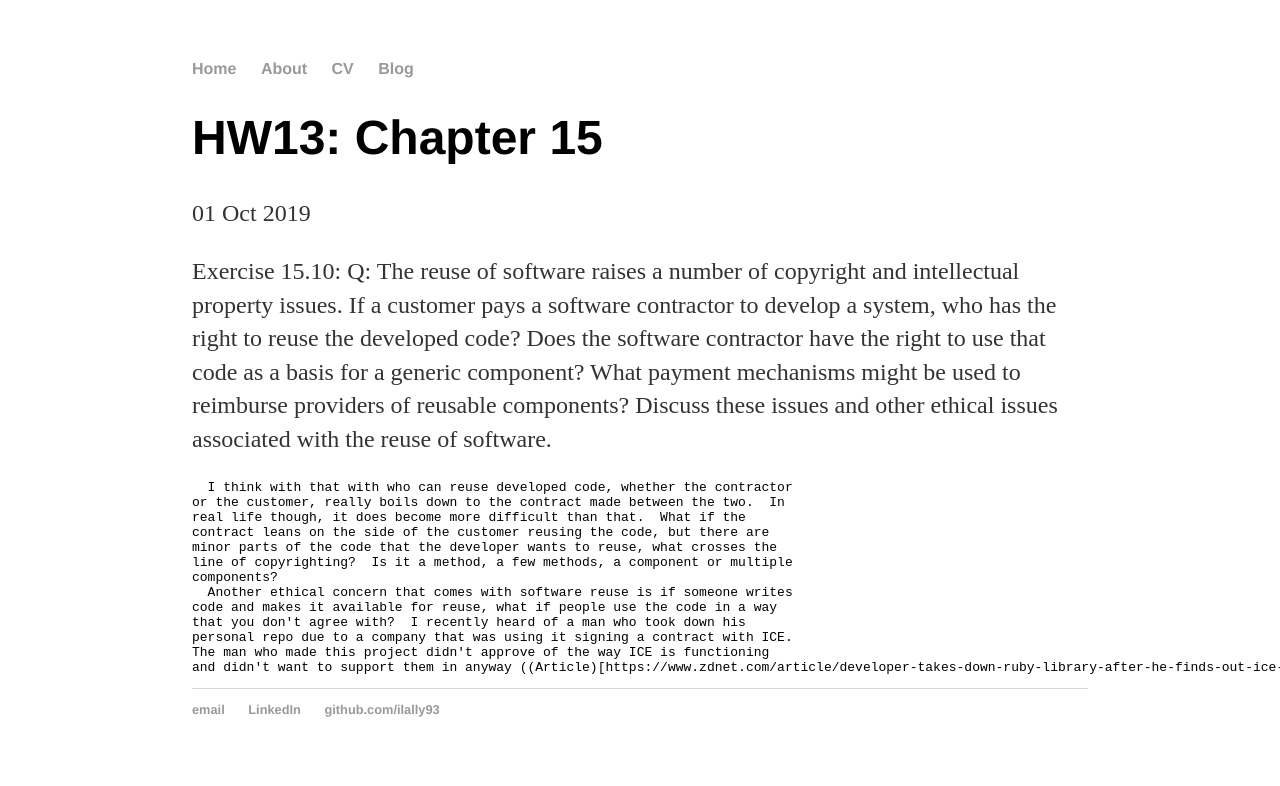
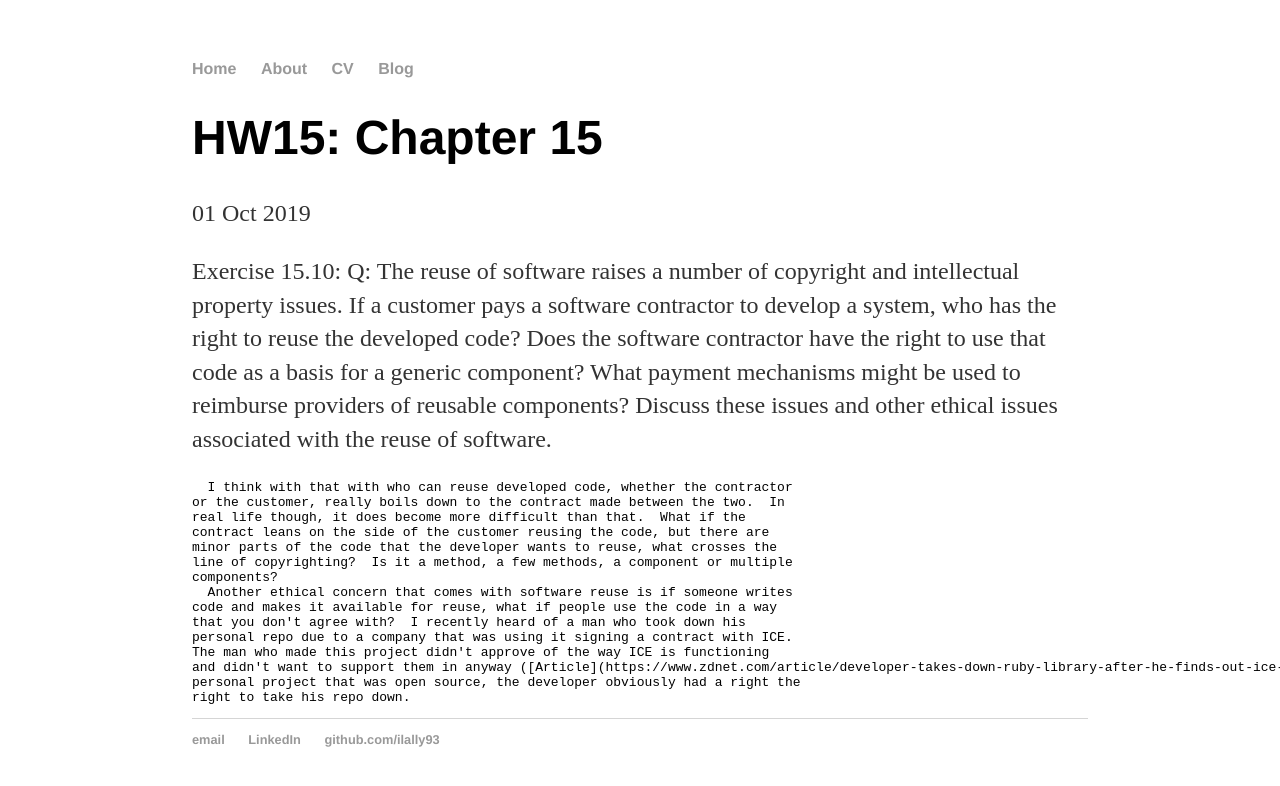
Before and after one commit to ilally93/ilally93.github.io, a Jekyll site: the page built from _posts/2019-10-01-HW15-Chapter15.md, in a window 1280 px wide. Shown: the top 786 px of the page. Built offline with Jekyll 4.4.1, drawn with Linux system fonts in a browser that asks for light colours.

Commit message:
Fixed link

```diff
--- a/_posts/2019-10-01-HW15-Chapter15.md
+++ b/_posts/2019-10-01-HW15-Chapter15.md
@@ -1,6 +1,6 @@
 ---
 layout: post
-title: "HW13: Chapter 15"
+title: "HW15: Chapter 15"
 date: 2019-10-01
 ---
 
@@ -25,4 +25,6 @@
     that you don't agree with?  I recently heard of a man who took down his
     personal repo due to a company that was using it signing a contract with ICE.
     The man who made this project didn't approve of the way ICE is functioning
-    and didn't want to support them in anyway ((Article)[https://www.zdnet.com/article/developer-takes-down-ruby-library-after-he-finds-out-ice-was-using-it/]).
+    and didn't want to support them in anyway ([Article](https://www.zdnet.com/article/developer-takes-down-ruby-library-after-he-finds-out-ice-was-using-it/).  Since this was his
+    personal project that was open source, the developer obviously had a right the
+    right to take his repo down.
```
